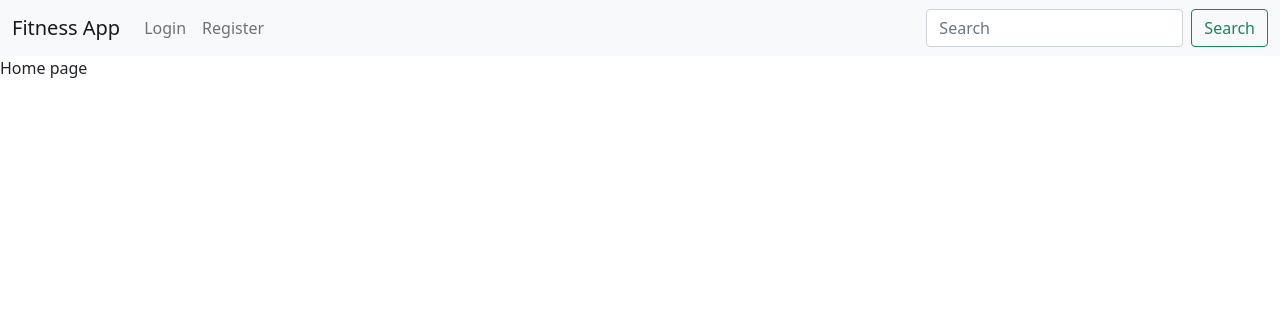
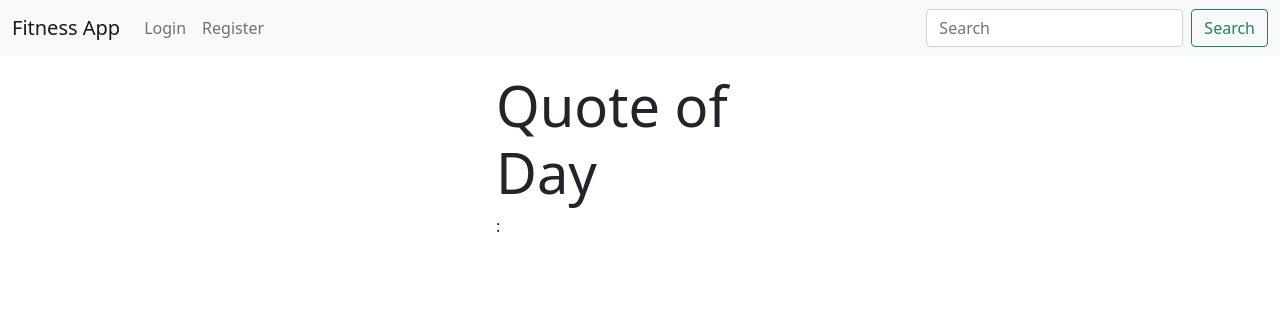
Before and after one commit to Ahallal91/CCA3-CloudFitness, a Flask app: page / in a window 1280 px wide. Shown: the top 316 px of the page. Run offline with Flask 2, Linux system fonts and the light colour scheme; data that the repository does not hold is empty; some libraries are stand-ins or nearby versions.

Commit message:
added quote of day api

```diff
--- a/app/home/home.py
+++ b/app/home/home.py
@@ -1,4 +1,5 @@
 from flask import Blueprint, render_template
+import requests
 import boto3
 
 home_bp = Blueprint(
@@ -7,7 +8,11 @@
     static_folder='static'
 )
 
+def getRandomQuote():
+    response = requests.get('https://zenquotes.io/api/random')
+    return response.json()[0]
 
 @home_bp.route('/', methods=["GET", "POST"])
 def home():
-    return render_template("home.html")
+    quote = getRandomQuote()
+    return render_template("home.html", quote=quote)
--- a/app/home/templates/home.html
+++ b/app/home/templates/home.html
@@ -1,6 +1,6 @@
-{% extends "layout.html" %}
-{% block content %}
-
-    Home page
-
-{%  endblock content %}
+{% extends "layout.html" %} {% block content %}
+<div class="w-25 p-3 container-sm">
+  <h2 class="display-4">Quote of Day</h2>
+  <p>{{ quote['q'] }} : {{ quote['a'] }}</p>
+</div>
+{% endblock content %}
```
